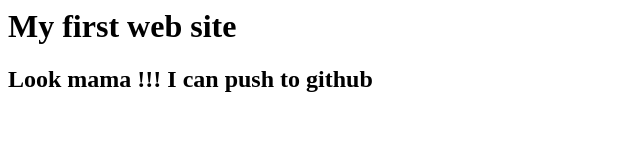
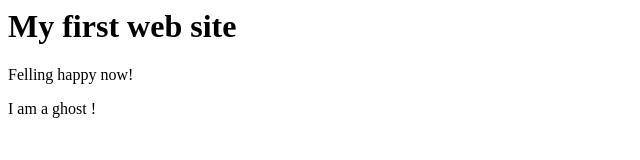
Before and after one commit to Tuhinsarker138/my-first-website, a plain HTML site: page index.html in a window 1280 px wide. Shown: the whole page, without its empty margins (0-640 px from the left). Drawn offline with Linux system fonts and the light colour scheme.

Commit message:
ghost added

```diff
--- a/index.html
+++ b/index.html
@@ -7,6 +7,7 @@
 </head>
 <body>
     <h1>My first web site</h1>
-    <h2>Look mama !!! I can push to github</h2>
+    <p>Felling happy now!</p>
+    <p>I am a ghost !</p>
 </body>
 </html>
```
